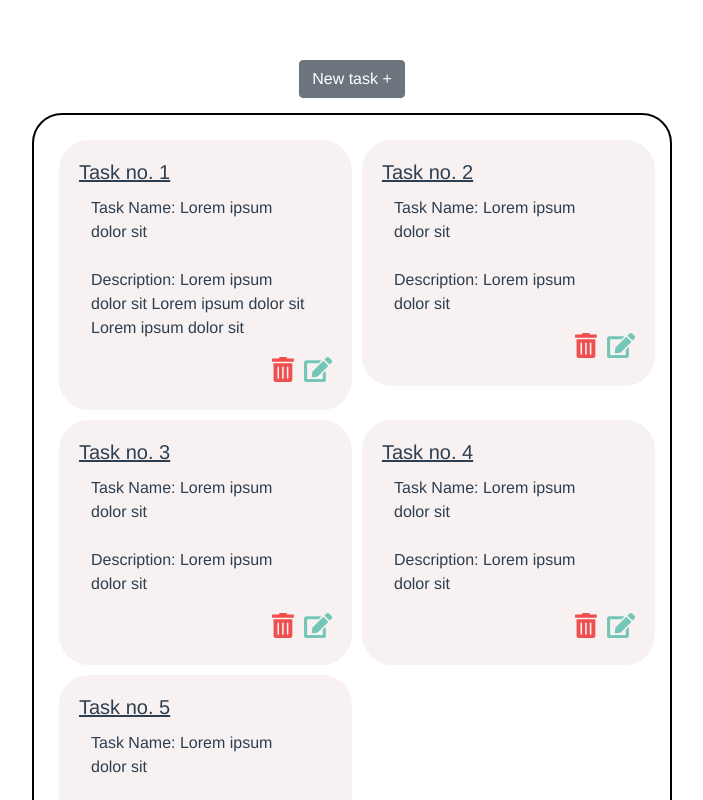
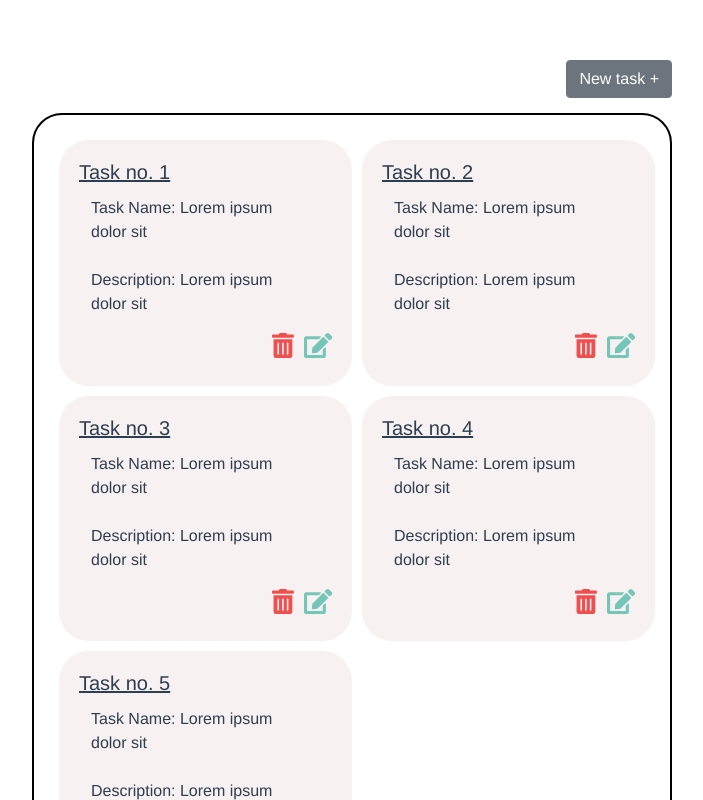
Before and after one commit to JasonHitching/todo-list, a Vue app: page / in a window 1280 px wide. Shown: the top 800 px of the page, without its empty margins (288-991 px from the left). Built offline with nearby package versions, Linux system fonts and the light colour scheme.

Commit message:
Display 'add task' button inline with card container

```diff
--- a/src/Views/TodoList.vue
+++ b/src/Views/TodoList.vue
@@ -1,8 +1,11 @@
 <template>
   <div>
-    <b-button>New task +</b-button>
-    <div class="todo-container mx-auto w-50">
-      <TodoCard v-for="todo in todoList" :key="todo.id" :todoItem="todo" />
+    <div class="todo-container w-50 mx-auto">
+      <b-button>New task +</b-button>
+
+      <div class="card-container mx-auto">
+        <TodoCard v-for="todo in todoList" :key="todo.id" :todoItem="todo" />
+      </div>
       <h1 class="no-task" v-if="!todoList.length">You're free, no tasks!</h1>
     </div>
   </div>
@@ -23,8 +26,7 @@ export default class TodoList extends Vue {
     {
       id: 1,
       name: "Lorem ipsum dolor sit",
-      description:
-        "Lorem ipsum dolor sit Lorem ipsum dolor sit Lorem ipsum dolor sit"
+      description: "Lorem ipsum dolor sit"
     },
     {
       id: 2,
@@ -52,7 +54,7 @@ export default class TodoList extends Vue {
 
 <!-- Add "scoped" attribute to limit CSS to this component only -->
 <style scoped>
-.todo-container {
+.card-container {
   display: grid;
   grid-template-columns: 50% 50%;
   column-gap: 10px;
@@ -63,6 +65,10 @@ export default class TodoList extends Vue {
   border-radius: 30px;
 }
 
+.todo-container {
+  text-align: right;
+}
+
 .no-task {
   grid-column-start: 1;
   grid-column-end: 3;
```
